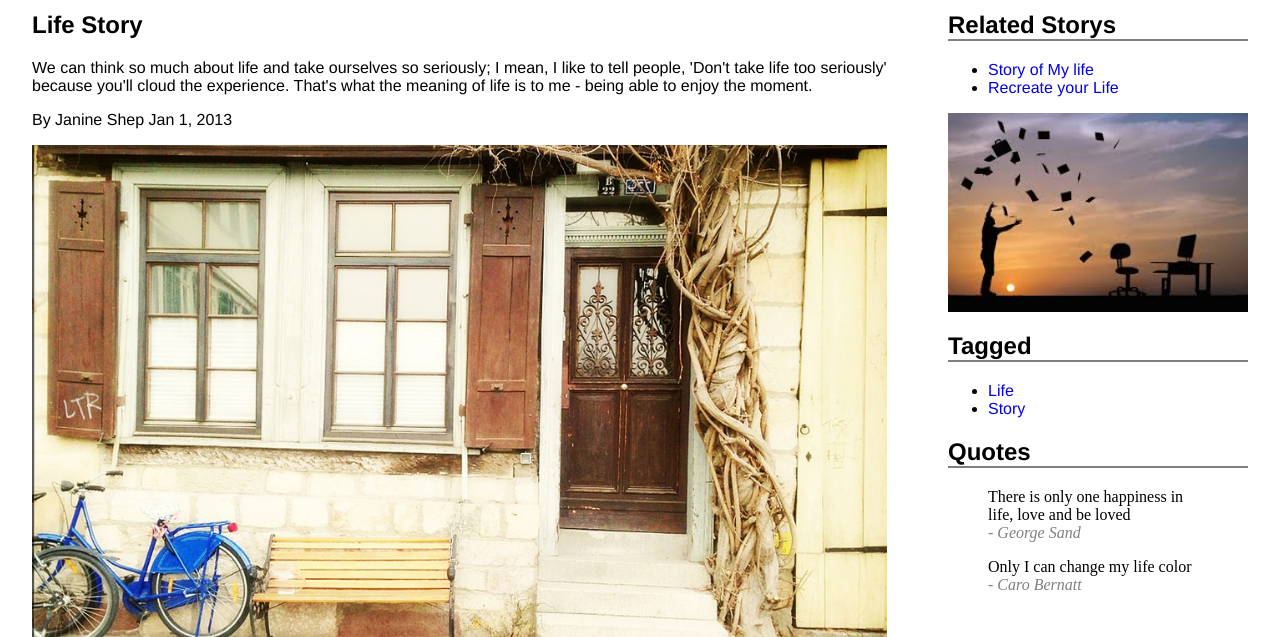
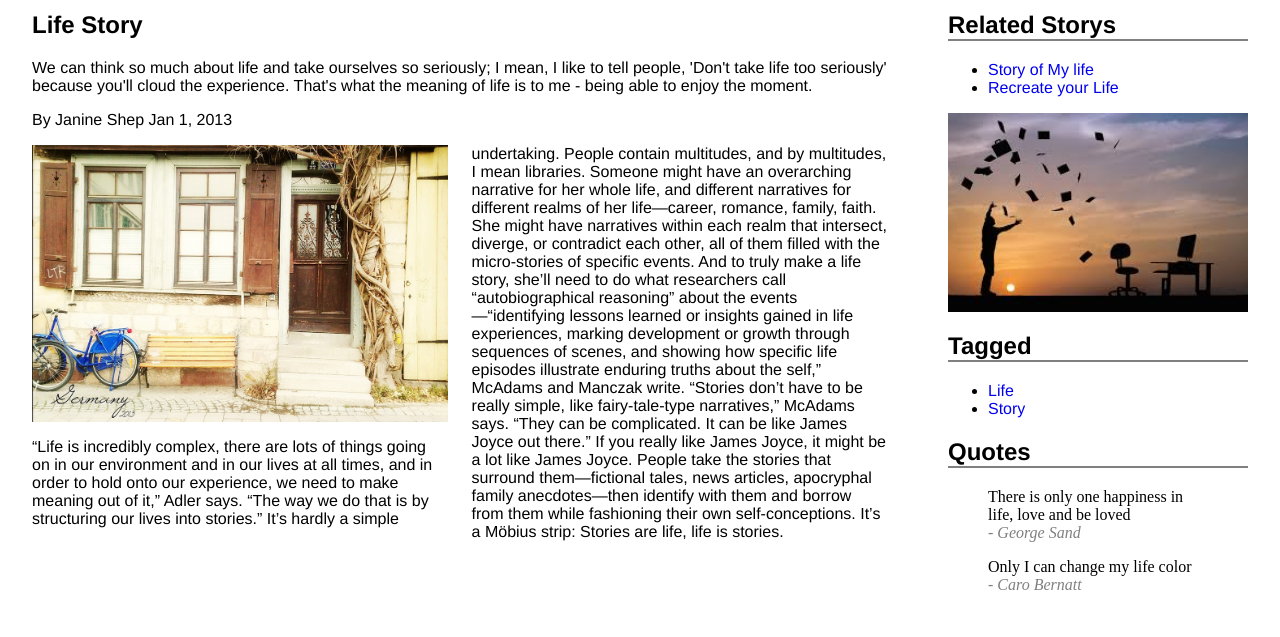
Before and after one commit to deftcat/FontEnd, a plain HTML site: page index.html in a window 1280 px wide. Shown: the part 163-800 px from the top of the page. Drawn offline with Linux system fonts and the light colour scheme.

Commit message:
Ch 3.6 set cut-point 1.add "@media all and (max-width: 1200px)" for big window 2.add autoprefixer for different website. shortcut >> commend + opt + p 3.console: the device width >> screen.width 4.console: the viewer width >> window.width

```diff
--- a/index.css
+++ b/index.css
@@ -71,9 +71,23 @@ cite {
 }
 
 
+/*for bigger window*/
+
+@media all and (min-width: 1200px) {
+    .main section {
+        -webkit-column-count: 2;
+        -moz-column-count: 2;
+        column-count: 2;
+        -webkit-column-gap: 1.5em;
+           -moz-column-gap: 1.5em;
+                column-gap: 1.5em;
+    }
+}
+
+
 /* you should put the special css at the bottom of css to overwrite*/
 
-@media all and (max-width: 53.75em) {
+@media all and (max-width: 600px) {
     nav {
         color: white;
     }
```
